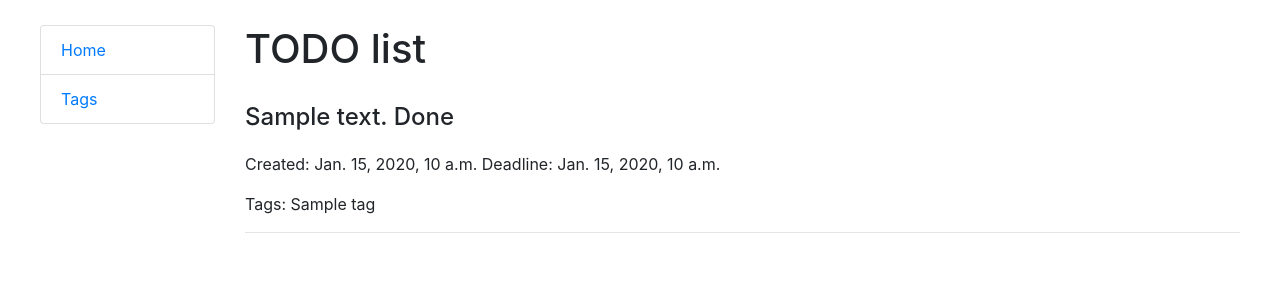
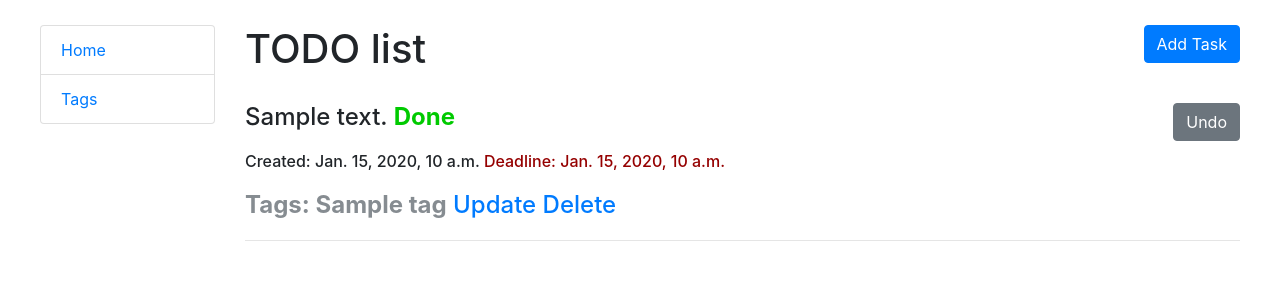
Before and after one commit to pashawarganov/to-do-list, a Django app: page / in a window 1280 px wide. Shown: the top 300 px of the page. Run offline with Django 5.2, Linux system fonts and the light colour scheme; tables that the repository leaves empty hold one stand-in row (values such as "Sample post").

Commit message:
add buttons and styles on task list page

```diff
--- a/templates/to_do_list/task_list.html
+++ b/templates/to_do_list/task_list.html
@@ -3,24 +3,32 @@
 {% block content %}
   <h1>
     TODO list
+    <a class="float-right btn btn-primary" href="{% url 'to_do_list:task-create' %}">Add Task</a>
   </h1>
+
 
   {% for task in task_list %}
     <h4>
       {{ task.content }}
       {% if task.done %}
-        Done
+        <strong style="color: #00ca00">Done</strong>
+        <a class="float-right btn btn-secondary" href="{% url 'to_do_list:task-toggle-done' pk=task.pk %}">Undo</a>
       {% else %}
-        Not Done
+        <strong style="color: #d10000">Not done</strong>
+        <a class="float-right btn btn-primary" href="{% url 'to_do_list:task-toggle-done' pk=task.pk %}">Complete</a>
       {% endif %}
     </h4>
-    <p>
+    <h6>
       Created: {{ task.created }}
       {% if task.deadline %}
-      	Deadline: {{ task.deadline }}
+        <span style="color: #950000">Deadline: {{ task.deadline }}</span>
       {% endif %}
-    </p>
-    <p>Tags: {{ task.tags.all|join:" " }}</p>
+    </h6>
+    <h4>
+      <strong style="color: #868c91">Tags: {{ task.tags.all|join:" " }}</strong>
+      <a href="{% url 'to_do_list:task-update' pk=task.pk %}">Update</a>
+      <a href="{% url 'to_do_list:task-delete' pk=task.pk %}">Delete</a>
+    </h4>
     <hr>
   {% endfor %}
 {% endblock %}
```
